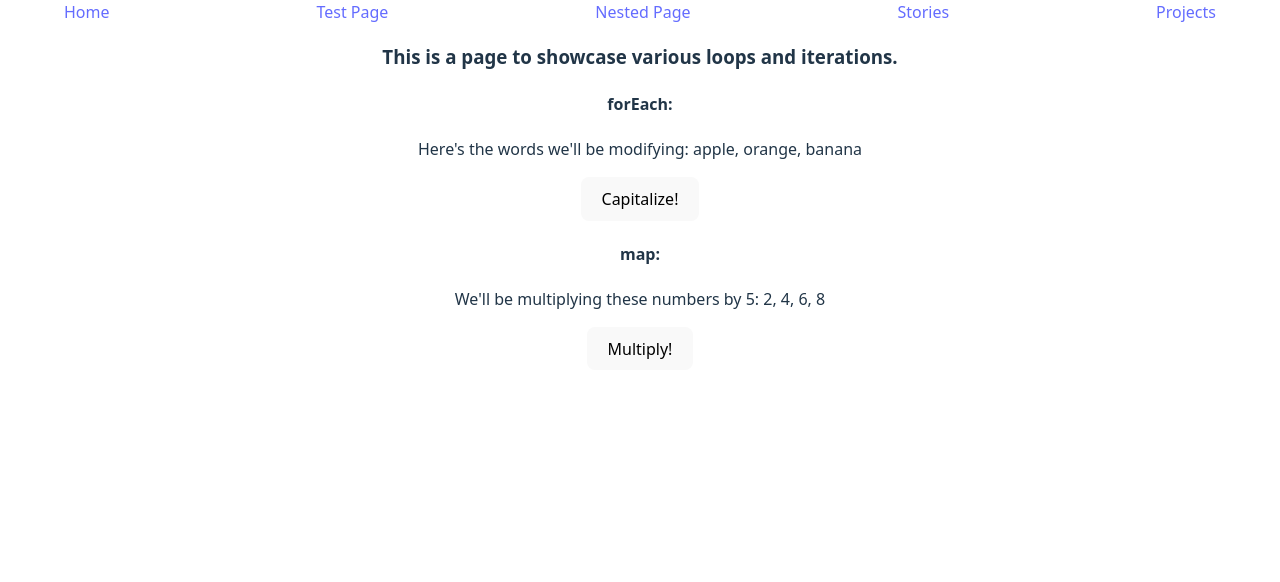
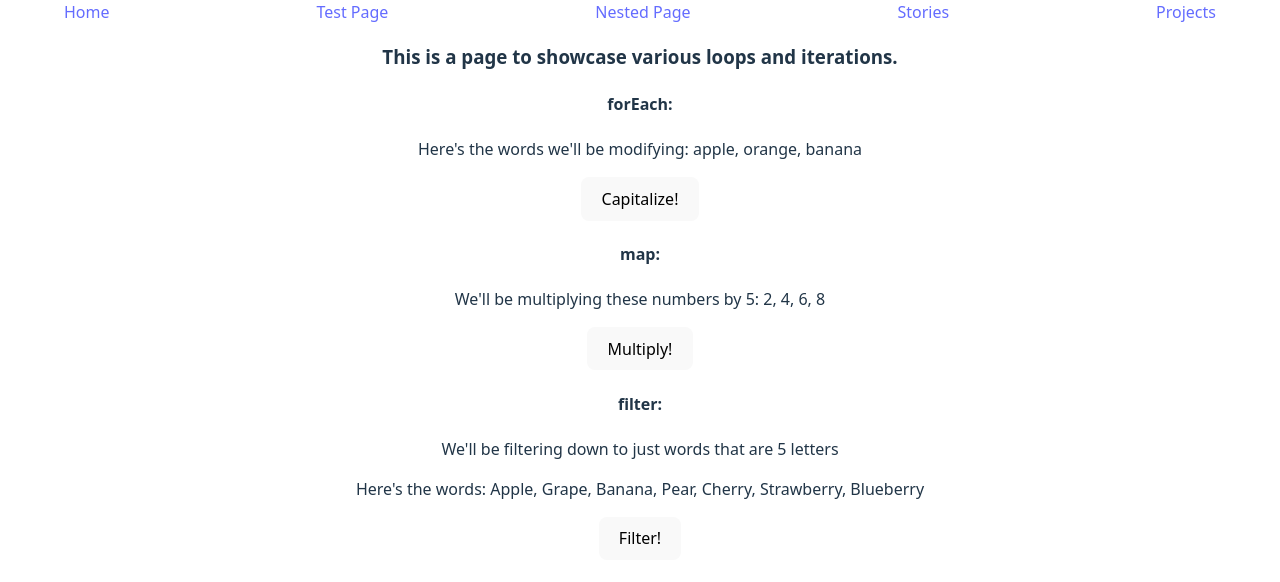
Before and after one commit to Raymanreed/Workspace, a React (Vite) app in the folder Portfolio/resume-website/: page /projects/loops in a window 1280 px wide. Shown: the top 582 px of the page. Built offline with nearby package versions, Linux system fonts and the light colour scheme.

Commit message:
adding filter demo

```diff
--- a/Portfolio/resume-website/src/pages/projects/loopingDemoPage.tsx
+++ b/Portfolio/resume-website/src/pages/projects/loopingDemoPage.tsx
@@ -3,7 +3,9 @@ import { useState } from "react";
 function LoopDemoPage() {
     const [forEachDemoOutput, setForEachDemoOutput] = useState<string>()
     const [mapDemoOutput, setMapDemoOutput] = useState<string>()
+    const [filterDemoOutput, setFilterDemoOutput] = useState<string>()
     const forEachDemoData = ["apple", "orange", "banana"];
+
     const forEachDemo = (demoData: Array<string>) => {
         const demoArray: string[] = [];
         demoData.forEach((element) => {
@@ -16,6 +18,11 @@ function LoopDemoPage() {
         const multipliedData = mapDemoData.map((x) => x * 5)
         setMapDemoOutput(JSON.stringify(multipliedData, null, ' '))
         return;
+    };
+    const filterDemo = (filterDemoData: Array<string>) => {
+        const filteredArray = filterDemoData.filter((word) => word.length === 5)
+        setFilterDemoOutput(JSON.stringify(filteredArray))
+        return filteredArray;
     };
 
     return (
@@ -39,6 +46,17 @@ function LoopDemoPage() {
                 <button onClick={() => mapDemo([2, 4, 6, 8])}>Multiply!</button>
                 <p>{mapDemoOutput}</p>
             </div>
+            <div>
+                <h4>
+                    filter:
+                </h4>
+                <p>We'll be filtering down to just words that are 5 letters</p>
+                <p>Here's the words: Apple, Grape, Banana, Pear, Cherry, Strawberry, Blueberry</p>
+                <button onClick={() => filterDemo(["Apple","Grape","Banana","Pear","Cherry","Strawberry","Blueberry"])}>
+                    Filter!
+                </button>
+                <p>{filterDemoOutput}</p>
+            </div>
         </div>
     )
 };
```
